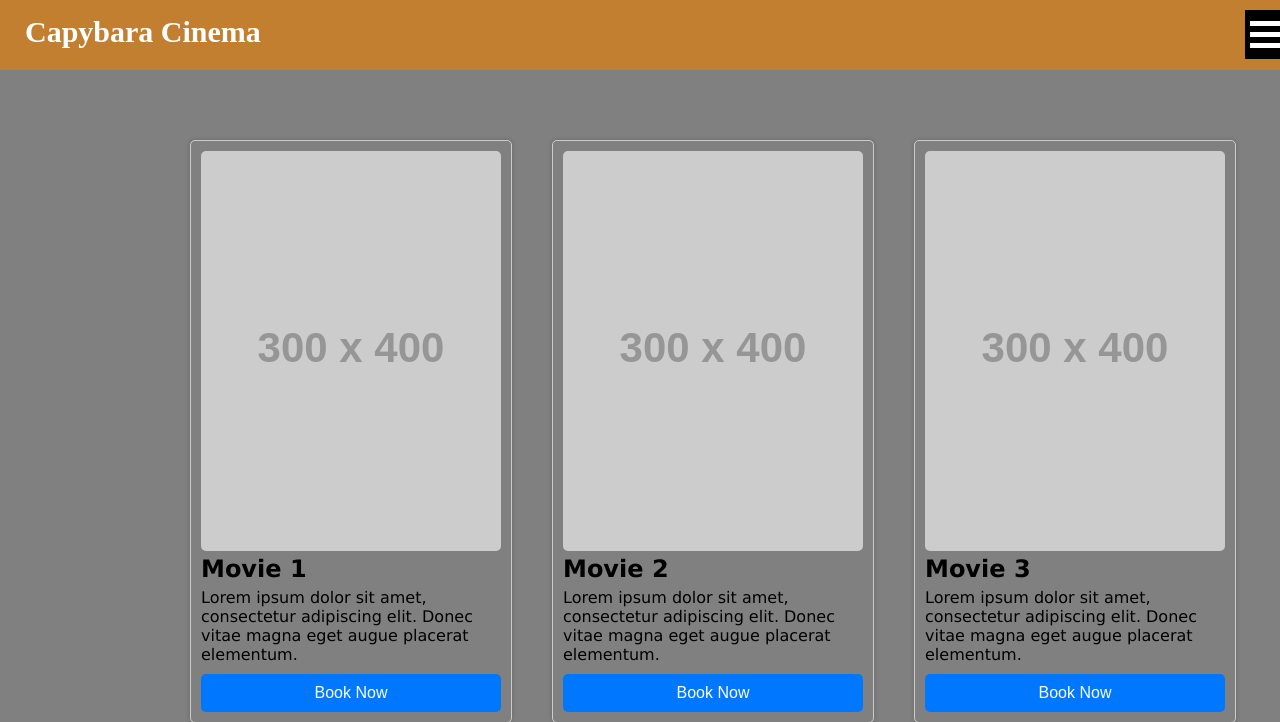
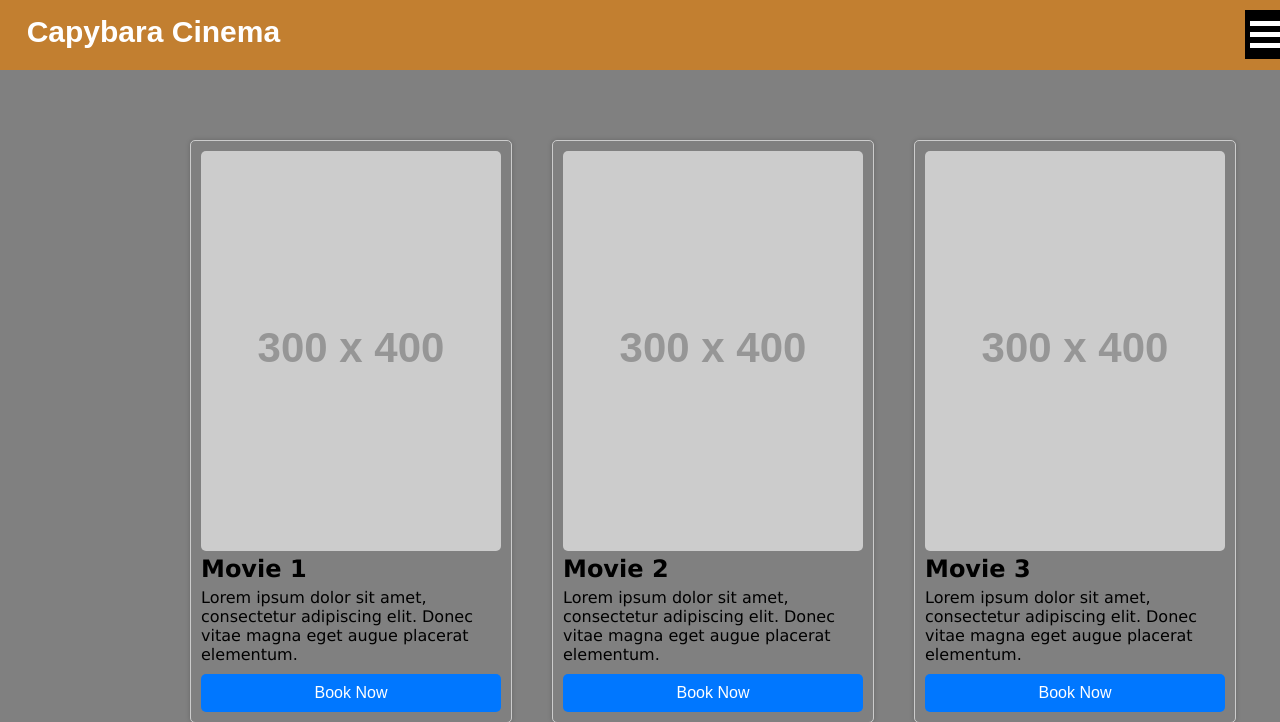
Before and after one commit to Np1311/CinemaBookingSystem, a PHP site: page /customer_home_view.php in a window 1280 px wide. Shown: the top 722 px of the page. Run offline with PHP 8.4, Linux system fonts and the light colour scheme; grey boxes labelled with a size stand in for pictures from a placeholder-image service; some libraries are stand-ins or nearby versions.

Commit message:
standadizing all font to arial for admin add profile, admin create profile, customer profile view and header customer

```diff
--- a/view/admin_add_profile.php
+++ b/view/admin_add_profile.php
@@ -10,7 +10,7 @@ $admin = new admin_controller;
         <style>
             body {
                 background-color: #e7dbd0;
-                font-family: Arial, sans-serif;
+                font-family: Arial;
             }
 
             /* Style for the profile add form */
--- a/view/admin_create_account.php
+++ b/view/admin_create_account.php
@@ -15,7 +15,7 @@ $controller = new admin_controller;
             form {
             margin: 0 auto;
             width: 400px;
-            font-family: Arial, sans-serif;
+            font-family: Arial;
             }
 
             label {
--- a/view/customer_profile_view.php
+++ b/view/customer_profile_view.php
@@ -21,7 +21,7 @@
     body {
       margin: 0;
       padding: 0;
-      font-family: Arial, sans-serif;
+      font-family: Arial;
       font-size: 16px;
     }
 
--- a/view/header_customer.html
+++ b/view/header_customer.html
@@ -31,7 +31,7 @@
                 position:fixed;
                 top:0;
                 left:0;
-                font-family: ARVO;
+                font-family: Arial;
                 display: grid;
                 grid-template-columns: auto auto auto auto;
                 padding: 10px;
```
